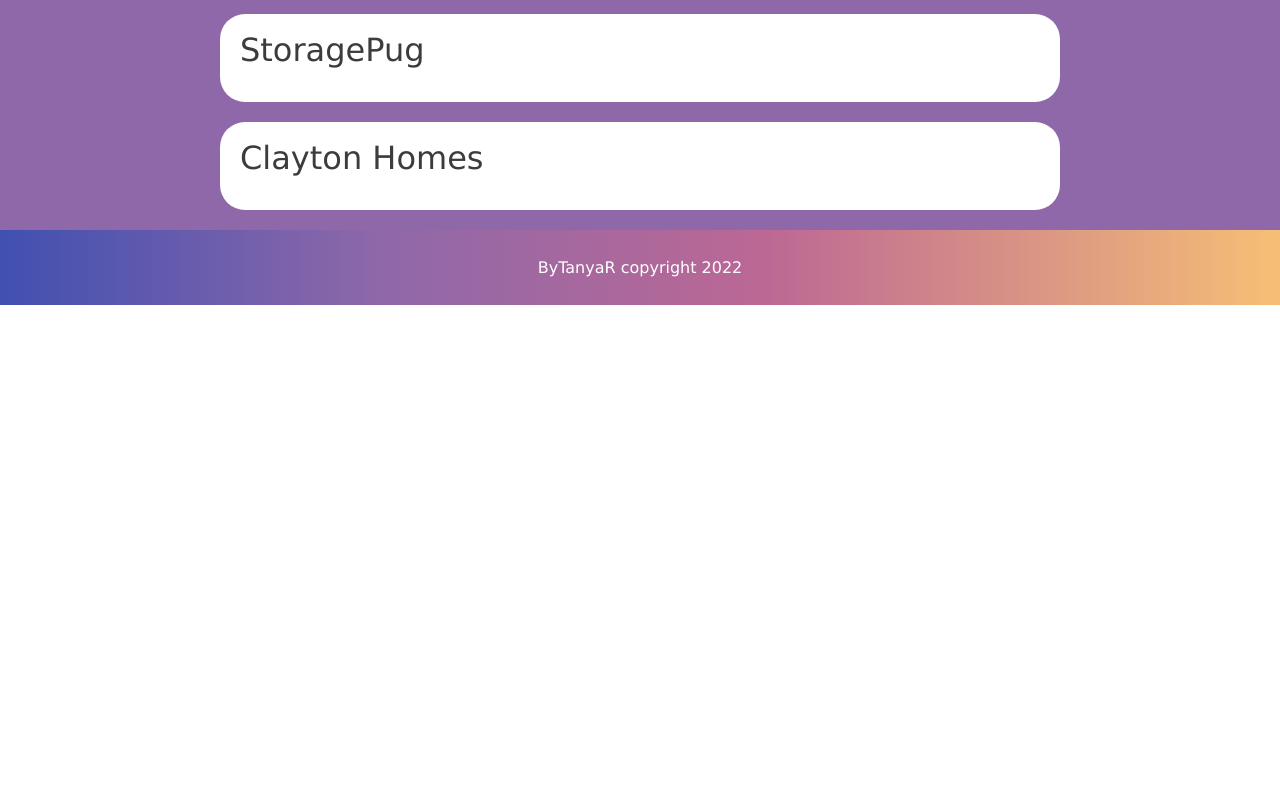
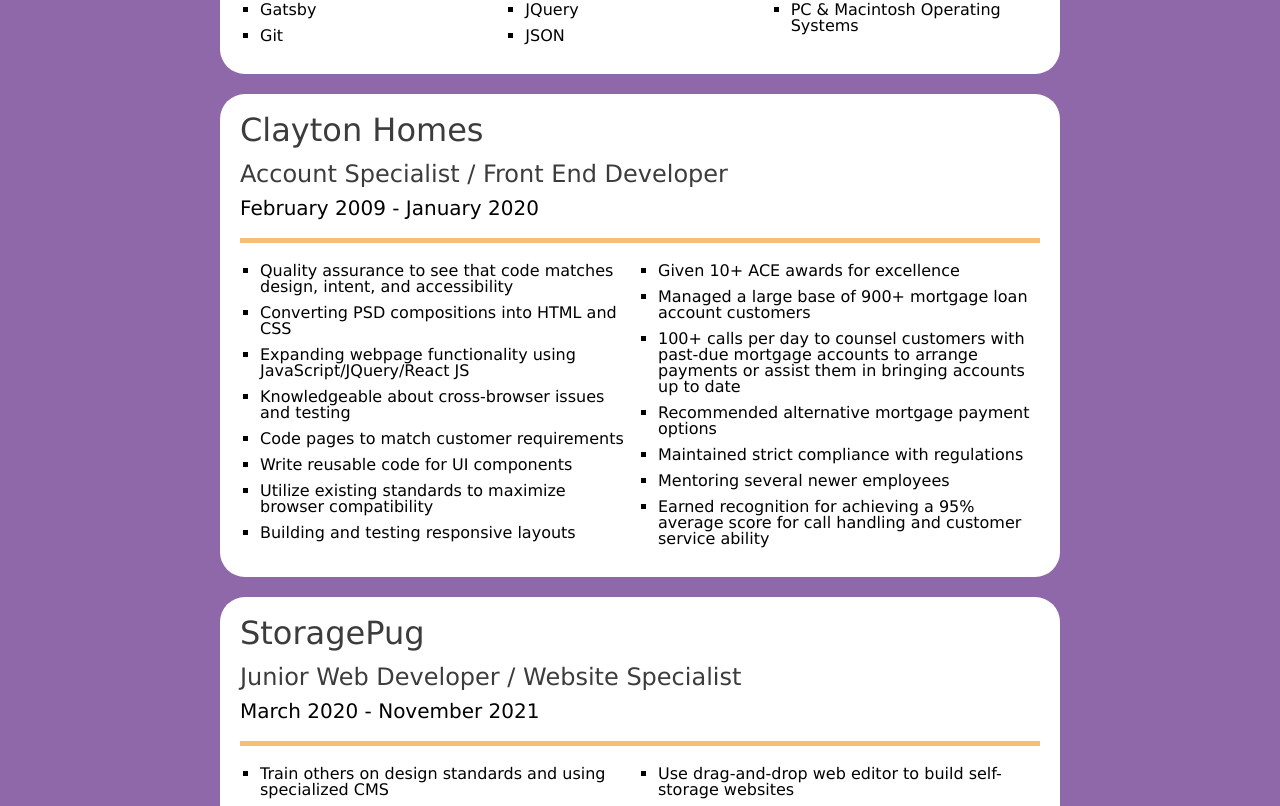
Before and after one commit to bytanyar/React-2022, a React app: page /resume-2022 in a window 1280 px wide. Shown: the part 457-1263 px from the top of the page. Before the commit the page ends 800 px from the top, so only its background shows below. Built offline with nearby package versions, Linux system fonts and the light colour scheme.

Commit message:
setup jobs

```diff
--- /dev/null
+++ b/src/inputs/actual-jobs.js
@@ -0,0 +1,43 @@
+export const JOBS = [
+  { id: 1,
+    company: 'Clayton Homes',
+    start: 'February 2009',
+    end: 'January 2020',
+    title: 'Account Specialist / Front End Developer',
+    details: [
+    'Quality assurance to see that code matches design, intent, and accessibility',
+    'Converting PSD compositions into HTML and CSS',
+    'Expanding webpage functionality using JavaScript/JQuery/React JS',
+    'Knowledgeable about cross-browser issues and testing',
+    'Code pages to match customer requirements',
+    'Write reusable code for UI components',
+    'Utilize existing standards to maximize browser compatibility',
+    'Building and testing responsive layouts',
+    'Given 10+ ACE awards for excellence',
+    'Managed a large base of 900+ mortgage loan account customers',
+    '100+ calls per day to counsel customers with past-due mortgage accounts to arrange payments or assist them in bringing accounts up to date',
+    'Recommended alternative mortgage payment options',
+    'Maintained strict compliance with regulations',
+    'Mentoring several newer employees',
+    'Earned recognition for achieving a 95% average score for call handling and customer service ability'
+  ] },
+  { id: 2,
+    company: 'StoragePug',
+    start: 'March 2020',
+    end: 'November 2021',
+    title: 'Junior Web Developer / Website Specialist',
+    details: [
+    'Train others on design standards and using specialized CMS',
+    'Converting Zeplin and Figma compositions into HTML and SCSS',
+    'Build components using Angular for specialized CMS',
+    'Expertly edit images to more closely meet design standards using PhotoShop',
+    'Utilize provided wireframes, prototypes and content to build websites to design standards using a specialized CMS',
+    'Ensure work adheres to established standards and practices',
+    'Use drag-and-drop web editor to build self-storage websites',
+    'Utilize CSS/HTML to override CMS settings to meet design requirements',
+    'Use drag-and-drop web editor to build self-storage websites',
+    'Communicate with team members, developers, and designers as needed during the website building process',
+    'Present designs to peers',
+    'Showcase what makes each client awesome and help them book more units through their website'
+  ] },
+];
--- /dev/null
+++ b/src/inputs/knowledge.js
@@ -0,0 +1,25 @@
+export const knowledgeData = [
+    "Adobe Creative Suite",
+    "Agile/SCRUM",
+    "Angular 9",
+    "Bootstrap",
+    "CSS 3/SCSS",
+    "Figma",
+    "Gatsby",
+    "Git",
+    "Git Kraken/Sourcetree",
+    "GitHub",
+    "HTML 5",
+    "HubSpot",
+    "JavaScript",
+    "Jira",
+    "JQuery",
+    "JSON",
+    "Responsive Web Design",
+    "Sketch",
+    "Storybook",
+    "Team City",
+    "Typescript",
+    "Zeplin",
+    "PC & Macintosh Operating Systems"
+  ];
--- a/src/pages/Home.js
+++ b/src/pages/Home.js
@@ -1,33 +1,10 @@
+import { JOBS } from '../inputs/actual-jobs';
+import { knowledgeData } from '../inputs/knowledge';
+
 import '../styles/home.css';
 
 function Home() {
-  var knowledgeData = [
-    "Adobe Creative Suite",
-    "Agile/SCRUM",
-    "Angular 9",
-    "Bootstrap",
-    "CSS 3/SCSS",
-    "Figma",
-    "Gatsby",
-    "Git",
-    "Git Kraken/Sourcetree",
-    "GitHub",
-    "HTML 5",
-    "HubSpot",
-    "JavaScript",
-    "Jira",
-    "JQuery",
-    "JSON",
-    "Responsive Web Design",
-    "Sketch",
-    "Storybook",
-    "Team City",
-    "Typescript",
-    "Zeplin",
-    "PC & Macintosh Operating Systems"
-  ];
   function listKnowledge() {
-    console.log(knowledgeData);
     const listItems = knowledgeData.map((tech) =>
       <li>{tech}</li>
     );
@@ -36,6 +13,7 @@
     );
   }
   const knowledge = listKnowledge();
+
   return (
     <div className="container">
       <div className='box'>
@@ -47,13 +25,17 @@
         {knowledge}
       </div>
 
-      <div className='box'>
-        <h2>StoragePug</h2>
-
-      </div>
-      <div className='box'>
-        <h2>Clayton Homes</h2>
-
+      <div className='companies'>
+      {JOBS.map(job => (
+        <div key={job.id} className='box'>
+          <h2>{job.company}</h2>
+          <h3>{job.title}</h3>
+          <h4>{job.start} - {job.end}</h4>
+          <ul>
+            {job.details.map(detail => (
+              <li>{detail}</li>))}
+          </ul>
+        </div>))}
       </div>
     </div>
   );
--- a/src/styles/home.css
+++ b/src/styles/home.css
@@ -1,7 +1,30 @@
 .knowledge {
-    columns: 3;
     margin-left: 20px;
 }
-.knowledge li {
+.knowledge li,
+.companies li {
     list-style: square;
+    padding-bottom: 10px;
 }
+.companies ul {
+    border-top: 5px solid #f6bf75;
+    margin-top: 20px;
+    padding-left: 20px;
+    padding-top: 20px;
+}
+@media only screen and (min-width: 450px){
+    .knowledge {
+        columns: 2;
+    }
+}
+@media only screen and (min-width: 768px){
+    .knowledge {
+        columns: 3;
+    }
+    .companies ul {
+        columns: 2;
+    }
+    .companies li {
+        margin-right: 10px;
+    }
+}
--- a/src/styles/layout.css
+++ b/src/styles/layout.css
@@ -3,10 +3,24 @@
     font-size: 2em;
     margin-bottom: 0.5em;
 }
+.container h3 {
+    color: #3c3c3c;
+    font-size: 1.5em;
+    margin-bottom: 0.5em;
+}
+.container h4 {
+    font-size: 1.25em;
+    margin-bottom: 0.5em;
+}
 .box {
     background-color: #fff;
     border-radius: 25px;
-    margin: 20px auto;
+    margin: 20px;
     max-width: 800px;
     padding: 20px;
 }
+@media only screen and (min-width: 840px){
+    .box {
+        margin: 20px auto;
+    }
+}
```
